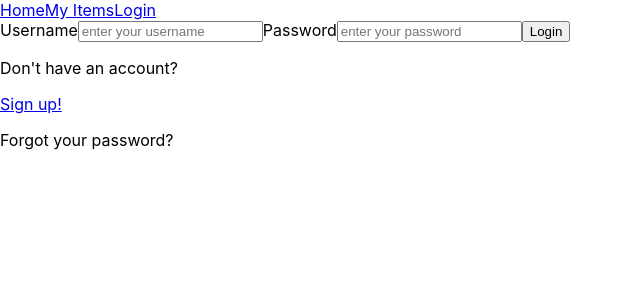
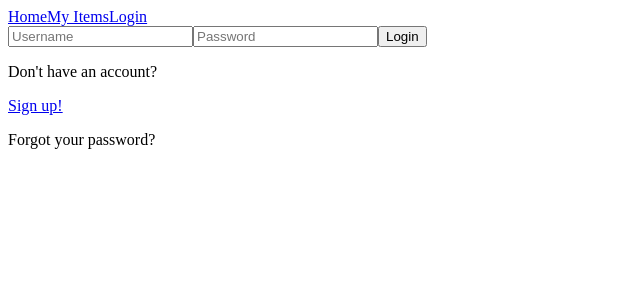
Before and after one commit to Use-My-Tech-Buildweek/front-end, a React (Create React App) app: page /login in a window 1280 px wide. Shown: the top 300 px of the page, without its empty margins (0-640 px from the left). Built offline with nearby package versions, Linux system fonts and the light colour scheme.

Commit message:
added axiosWithAuth and PrivateRoute

```diff
--- a/package.json
+++ b/package.json
@@ -6,10 +6,15 @@
     "@testing-library/jest-dom": "^5.14.1",
     "@testing-library/react": "^11.2.7",
     "@testing-library/user-event": "^12.8.3",
+    "axios": "^0.21.1",
     "react": "^17.0.2",
     "react-dom": "^17.0.2",
+    "react-redux": "^7.2.4",
     "react-router-dom": "^5.2.0",
     "react-scripts": "4.0.3",
+    "redux-devtools-extension": "^2.13.9",
+    "redux-logger": "^3.0.6",
+    "redux-thunk": "^2.3.0",
     "web-vitals": "^1.1.2"
   },
   "scripts": {
--- a/src/App.js
+++ b/src/App.js
@@ -1,24 +1,24 @@
 import { BrowserRouter as Router, Link, Route, Switch } from 'react-router-dom'
-import { useState } from 'react'
+//import { useState } from 'react'
 import './App.css';
 
 import Login from './components/Login'
 import Signup from './components/Signup'
 import Welcome from './components/Welcome'
-import MyItems  from './components/MyItems'
-import NewItem  from './components/NewItem'
+import MyItems from './components/MyItems'
+import NewItem from './components/NewItem'
 
 
 
 
 function App() {
 
-  // default variables
-  const defaultUser = {
-    username: '',
-    email: '',
-    rating: [],
-  }
+  // // default variables
+  // const defaultUser = {
+  //   username: '',
+  //   email: '',
+  //   rating: [],
+  // }
 
   return (
     <Router>
--- a/src/components/Login.js
+++ b/src/components/Login.js
@@ -1,18 +1,62 @@
-import { BrowserRouter as Router, Link, Route, Switch } from 'react-router-dom'
+import React, { useState } from 'react'
+import axios from 'axios'
+import { Link } from 'react-router-dom'
 
-// todo: find how to create login ( check with the other if they recon a library)
-const Login = () => {
-    return(
-        <form>
-            <label>
-                Username
-                <input name="username" type="text" placeholder="enter your username"/>
-            </label>
-            <label>
-                Password
-                <input name="password" type="text" placeholder="enter your password"/>
-            </label>
-            <button type="input">Login</button>
+//import { useFetch } from '../hooks/useFetch'
+
+const Login = props => {
+    const [credentials, setCredentials] = useState({
+        username: '',
+        password: ''
+    })
+    /*  const res = useFetch({
+         method: 'post',
+         url: 'http://pokeapi.co/api/v2/ability/stench',
+         data: credentials,
+         config: '',
+     }) */
+    const handleChanges = e => {
+        setCredentials({
+            ...credentials,
+            [e.target.name]: e.target.value
+        })
+    }
+
+    const login = e => {
+        e.preventDefault()
+        console.log('Logging in')
+        axios.post('#', credentials)                //waiting on url
+            .then(res => {
+                localStorage.setItem('token', res.data.payload)
+                props.history.push('/protected')
+            })
+            .catch(err => {
+                console.log(err)
+            })
+    };
+
+    // if (!res.response) {
+    //     return <div>Loading...</div>
+    // }
+
+
+    return (
+        <form onSubmit={login}>
+
+            <input
+                name="username"
+                type="text"
+                placeholder="Username"
+                onChange={handleChanges} />
+
+
+            <input
+                name="password"
+                type="password"
+                placeholder="Password"
+                onChange={handleChanges} />
+
+            <button type="submit">Login</button>
             {/* add a keep me logged in checkbox? */}
             <p>Don't have an account?</p>
             <Link to="/myprofile">Sign up!</Link>
--- /dev/null
+++ b/src/components/RentalItems.js
@@ -0,0 +1,13 @@
+import React from 'react'
+
+export const rentalItems = []
+
+const RentalItems = () => {
+
+
+
+	return (<div>
+
+	</div>)
+}
+export default RentalItems
--- /dev/null
+++ b/src/hooks/useFetch.js
@@ -0,0 +1,30 @@
+import { useState, useEffect } from 'react'
+import axios from 'axios'
+
+//custom hook for fetch calls
+export const useFetch = ({ method, url, data, config }) => {
+
+	const [response, setResponse] = useState(null)
+	const [error, setError] = useState(null)
+	const [isLoading, setIsLoading] = useState(true)
+
+
+	useEffect(() => {
+		const fetchData = async () => {
+			setIsLoading(true)
+			try {
+				axios[method.toLowerCase()](url, JSON.parse(config), JSON.parse(data))
+					.then((res) => {
+						setResponse(res.data)
+					})
+					.finally(() => {
+						setIsLoading(false)
+					})
+			} catch (err) {
+				setError(err)
+			}
+		};
+		fetchData()
+	}, [config, data, method, url])
+	return { response, error, isLoading }
+}
--- a/src/index.js
+++ b/src/index.js
@@ -1,15 +1,26 @@
-import React from 'react';
-import ReactDOM from 'react-dom';
-import './index.css';
-import App from './App';
-import reportWebVitals from './reportWebVitals';
+import React from 'react'
+import ReactDOM from 'react-dom'
+
+import { createStore, applyMiddleware } from 'redux'
+import { Provider } from 'react-redux'
+import { composeWithDevTools } from 'redux-devtools-extension'
+import thunk from 'redux-thunk'
+import logger from 'redux-logger'
+
+import rootReducer from './reducers'
+import App from './App'
+import { BrowserRouter as Router } from 'react-router-dom'
 
 
+
+const store = createStore(rootReducer,
+  composeWithDevTools(applyMiddleware(thunk, logger)));
+
 ReactDOM.render(
-  <React.StrictMode>
-    <App />
-  </React.StrictMode>,
+  <Provider store={store}>
+    <Router>
+      <App />
+    </Router>
+  </Provider>,
   document.getElementById('root')
 );
-
-reportWebVitals();
--- /dev/null
+++ b/src/reducers/index.js
@@ -0,0 +1,10 @@
+import userReducer from './userReducer'
+import rentalItemsReducer from './rentalItemsReducer'
+import { combineReducers } from 'redux'
+
+const rootReducer = combineReducers({
+	userReducer,
+	rentalItemsReducer
+})
+
+export default rootReducer
--- /dev/null
+++ b/src/reducers/rentalItemsReducer.js
@@ -0,0 +1,14 @@
+import { rentalItems } from '../components/RentalItems'
+
+export const initialState = {
+	rentalItems: rentalItems,
+}
+
+const reducer = (state = initialState, action) => {
+	switch (action.type) {
+		default:
+			return state
+	}
+}
+
+export default reducer
--- /dev/null
+++ b/src/reducers/userReducer.js
@@ -0,0 +1,12 @@
+const initialState = {
+	user: {},
+}
+
+const userReducer = (state = initialState, action) => {
+	switch (action.type) {
+		default:
+			return state
+	}
+}
+
+export default userReducer
--- a/src/reportWebVitals.js
+++ /dev/null
@@ -1,13 +0,0 @@
-const reportWebVitals = onPerfEntry => {
-  if (onPerfEntry && onPerfEntry instanceof Function) {
-    import('web-vitals').then(({ getCLS, getFID, getFCP, getLCP, getTTFB }) => {
-      getCLS(onPerfEntry);
-      getFID(onPerfEntry);
-      getFCP(onPerfEntry);
-      getLCP(onPerfEntry);
-      getTTFB(onPerfEntry);
-    });
-  }
-};
-
-export default reportWebVitals;
```
Also changed, not shown: src/components/PrivateRoute.js (added, +20 -0 lines), src/utils/axiosWithAuth.js (added, +11 -0 lines), 1 other file (tests, documents, lock files or other folders).
